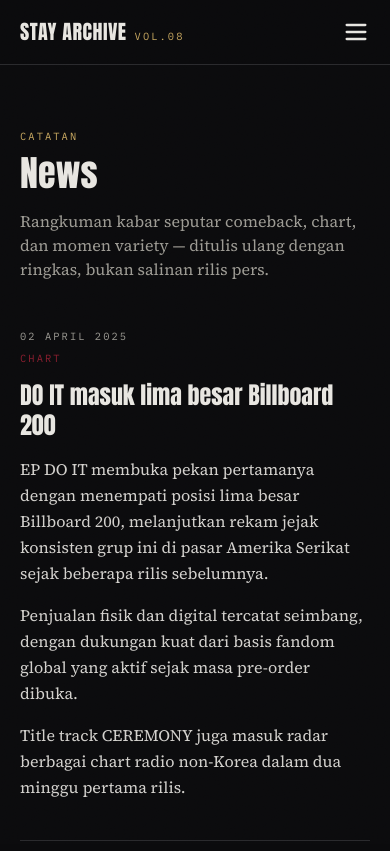
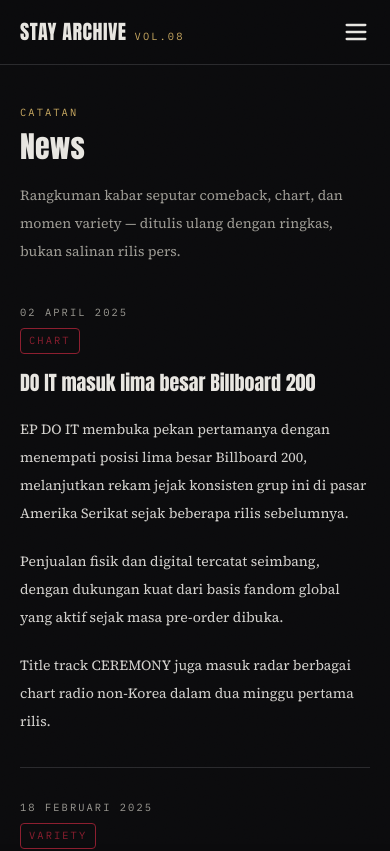
Before and after one commit to naufaldzakwannn/straykids, a Next.js app: page /news in a window 390 px wide. Shown: the top 851 px of the page. Built offline with nearby package versions, Linux system fonts and the light colour scheme.

Commit message:
News Mobile Version

```diff
--- a/app/news/page.tsx
+++ b/app/news/page.tsx
@@ -6,23 +6,16 @@
 
 export default function NewsPage() {
   return (
-    <div className="mx-auto max-w-3xl px-5 py-16">
+    <div className="mx-auto max-w-3xl px-5 py-10 sm:py-16">
       <p className="label-tag text-gold">Catatan</p>
-      <h1 className="mt-2 font-display text-4xl text-paper sm:text-5xl">
-        News
-      </h1>
-      <p className="mt-4 text-paperdim">
-        Rangkuman kabar seputar comeback, chart, dan momen variety —
-        ditulis ulang dengan ringkas, bukan salinan rilis pers.
-      </p>
 
-      <div className="mt-12 flex flex-col">
+      <h1 className="mt-2 font-display text-3xl text-paper sm:text-4xl lg:text-5xl">News</h1>
+
+      <p className="mt-4 max-w-2xl text-sm leading-7 text-paperdim sm:text-base">Rangkuman kabar seputar comeback, chart, dan momen variety — ditulis ulang dengan ringkas, bukan salinan rilis pers.</p>
+
+      <div className="mt-10 flex flex-col sm:mt-12">
         {news.map((item) => (
-          <article
-            key={item.slug}
-            id={item.slug}
-            className="border-t border-line py-10 first:border-t-0 first:pt-0"
-          >
+          <article key={item.slug} id={item.slug} className="border-t border-line py-8 first:border-t-0 first:pt-0 sm:py-10">
             <p className="label-tag text-paperdim">
               {new Date(item.date).toLocaleDateString("id-ID", {
                 day: "2-digit",
@@ -30,15 +23,14 @@
                 year: "numeric",
               })}
             </p>
-            <span className="label-tag mt-1 inline-block text-maroon">
-              {item.category}
-            </span>
-            <h2 className="mt-3 font-display text-2xl leading-tight text-paper sm:text-3xl">
-              {item.title}
-            </h2>
-            <div className="mt-4 space-y-4 leading-relaxed text-paper/90">
-              {item.body.map((p, i) => (
-                <p key={i}>{p}</p>
+
+            <span className="label-tag mt-2 inline-flex w-fit rounded border border-maroon px-2 py-1 text-maroon">{item.category}</span>
+
+            <h2 className="mt-4 font-display text-xl leading-tight text-paper sm:text-2xl lg:text-3xl">{item.title}</h2>
+
+            <div className="mt-5 space-y-5 text-sm leading-7 text-paper/90 sm:text-base sm:leading-8">
+              {item.body.map((paragraph, index) => (
+                <p key={index}>{paragraph}</p>
               ))}
             </div>
           </article>
```
